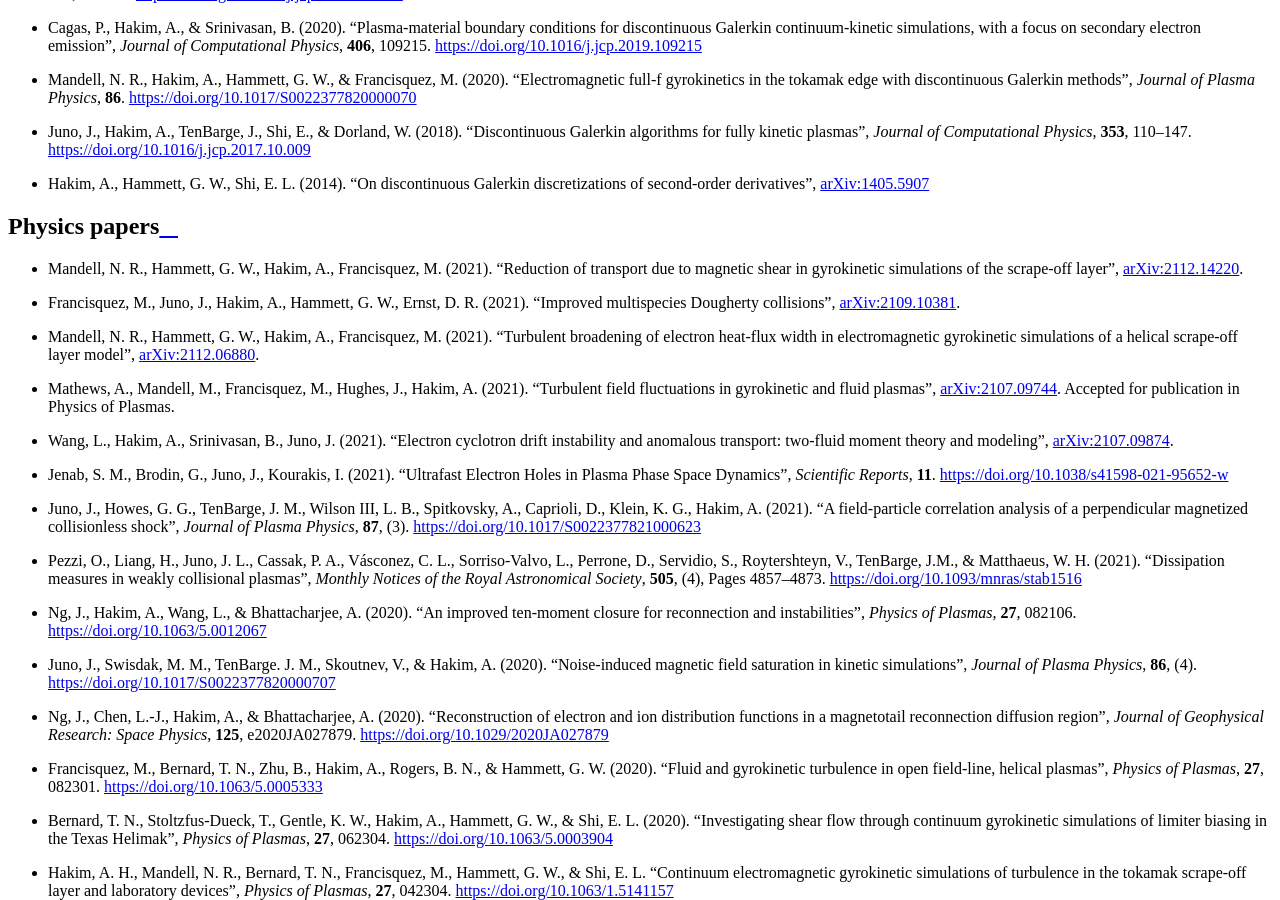
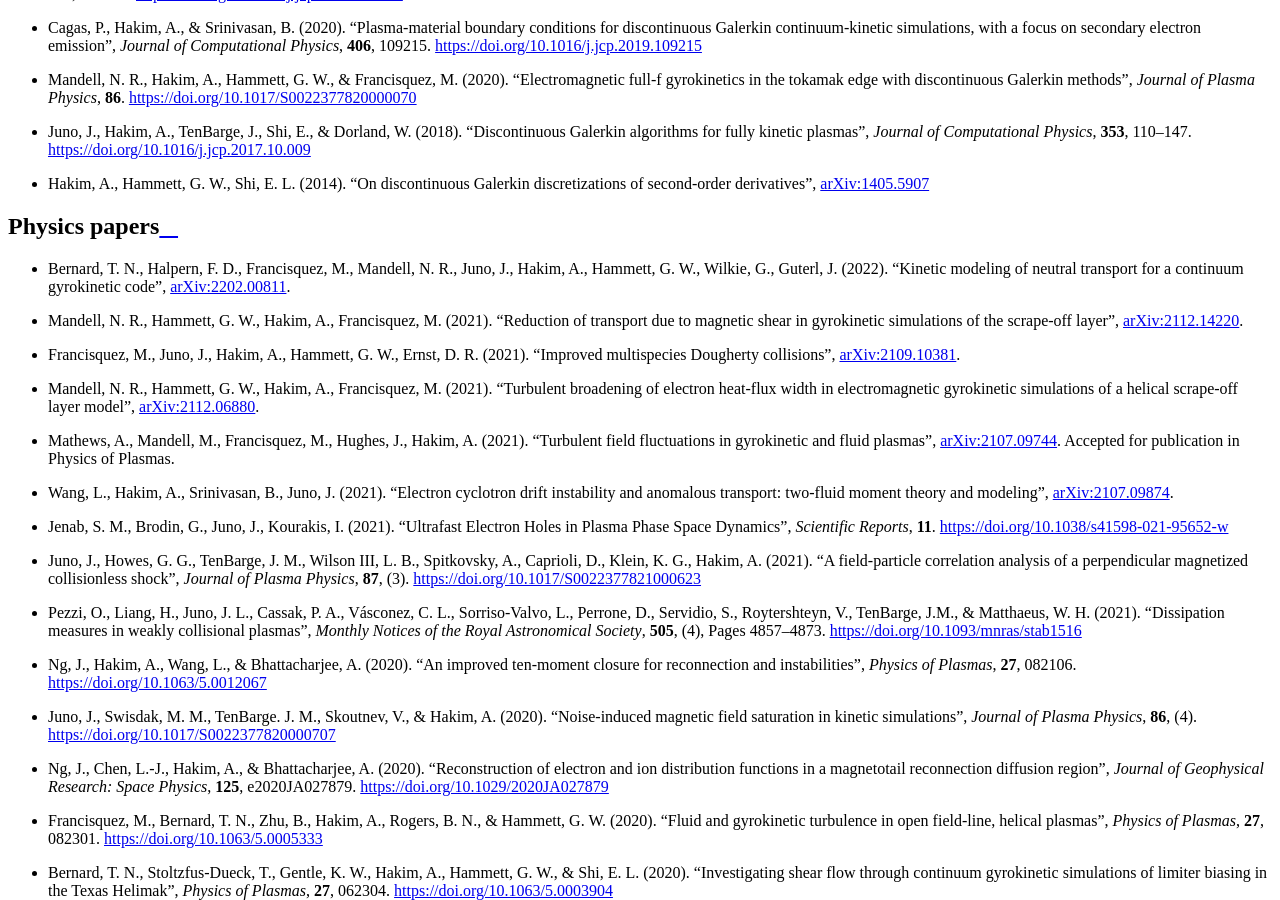
Before and after one commit to ammarhakim/gkyl-doc, a Sphinx documentation site: the page built from source/gkyl/pubs.rst, in a window 1280 px wide and 900 px high, scrolled down 2519 px. Built offline with Sphinx 7.4.7 and the Read the Docs theme 2.0.0, drawn with Linux system fonts in a browser that asks for light colours; pages that are not in the unit, such as notebooks, are missing from menus.

Commit message:
Add Tess' neutral paper to pubs

```diff
--- a/source/gkyl/pubs.rst
+++ b/source/gkyl/pubs.rst
@@ -102,6 +102,11 @@ Algorithms papers
 
 Physics papers
 --------------
+
+- Bernard, T. N., Halpern, F. D., Francisquez, M., Mandell, N. R., Juno, J.,
+  Hakim, A., Hammett, G. W., Wilkie, G., Guterl, J. (2022). "Kinetic modeling of neutral
+  transport for a continuum gyrokinetic code",
+  `arXiv:2202.00811 <https://arxiv.org/abs/2202.00811>`_.
 
 - Mandell, N. R., Hammett, G. W., Hakim, A., Francisquez, M. (2021). "Reduction of
   transport due to magnetic shear in gyrokinetic simulations of the scrape-off
```
